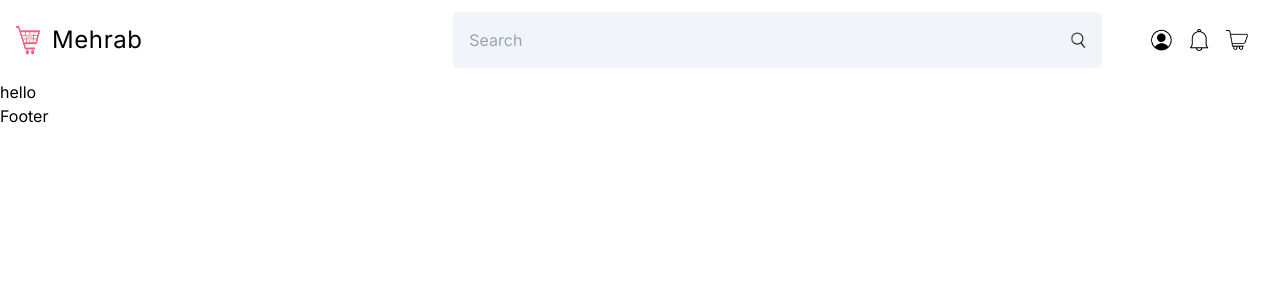
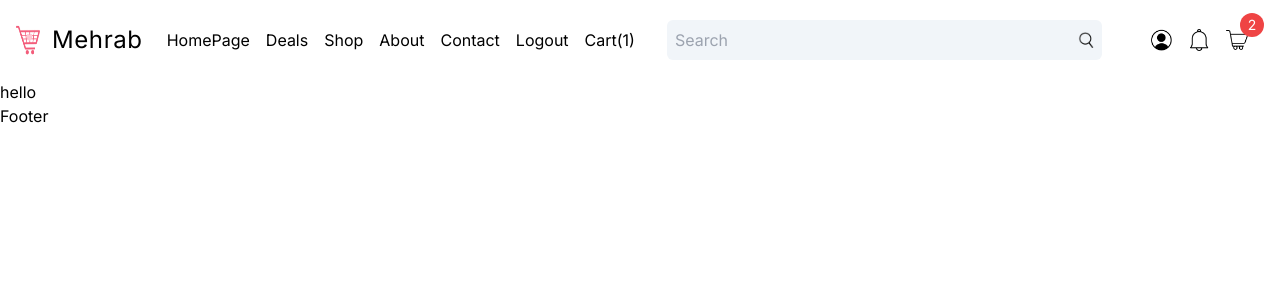
Before and after one commit to mehrab786/Lama, a Next.js app: page / in a window 1280 px wide. Shown: the top 300 px of the page. Built offline with nearby package versions, Linux system fonts and the light colour scheme.

Commit message:
5th commit

```diff
--- /dev/null
+++ b/app/components/CartModal.tsx
@@ -0,0 +1,80 @@
+"use client"
+
+import Image from 'next/image';
+import React from 'react'
+const CartModal = () => {
+
+const cartItems = true; // replace with your logic here
+
+
+  return (
+    <div className='absolute p-4 rounded-sm shadow-[0_3px_10px_rgb(0,0,0,0.2)] bg-white top-12 right-0 flex flex-col gap-6 z-20 w-max '>
+        {!cartItems ? (
+            <div>Your cart is empty.</div>
+        ) : (
+
+            // list
+        <>
+        <div className='flex flex-col gap-8'>
+            {/* cart items */}
+            <div className='flex gap-2 p-3'>
+                    <Image src= "https://images.pexels.com/photos/230544/pexels-photo-230544.jpeg?auto=compress&cs=tinysrgb&w=600" alt='' height={96} width={72} className='rounded-md object-cover '/>
+                <div className='flex flex-col justify-between w-full '>
+                {/* top section */}
+                   <div className='flex gap-8 items-center justify-between'>
+                     {/* tittle */}
+                     <h3 className='font-semibold'>Product Name</h3>
+                     <div className='p-1 bg-gray-50 rounded-sm'> $49 </div>
+                   </div>
+                    {/* description */}
+                    <div className='text-sm text-gray-500'> Product Description </div>
+
+                {/* bottom section */}
+                <div className='flex justify-between text-sm'>
+                    <span className='text-gray-500'>Qty. 2</span>
+                    <span className='text-blue-400 cursor-pointer '>Remove</span>
+                 </div>
+                </div>
+            </div>
+
+               {/* cart items */}
+               <div className='flex gap-2 p-3'>
+                    <Image src= "https://images.pexels.com/photos/230544/pexels-photo-230544.jpeg?auto=compress&cs=tinysrgb&w=600" alt='' height={96} width={72} className='rounded-md object-cover '/>
+                <div className='flex flex-col justify-between w-full '>
+                {/* top section */}
+                   <div className='flex gap-8 items-center justify-between'>
+                     {/* tittle */}
+                     <h3 className='font-semibold'>Product Name</h3>
+                     <div className='p-1 bg-gray-50 rounded-sm'> $49 </div>
+                   </div>
+                    {/* description */}
+                    <div className='text-sm text-gray-500'> Product Description </div>
+
+                {/* bottom section */}
+                <div className='flex justify-between text-sm'>
+                    <span className='text-gray-500'>Qty. 2</span>
+                    <span className='text-blue-400 cursor-pointer '>Remove</span>
+                 </div>
+                </div>
+            </div>
+        </div>
+
+       {/* bottom */}
+        <div className=''>
+            <div className='flex items-center justify-between font-semibold'>
+                <span className=''>Subtotal</span>
+                <span className="">$49</span>
+            </div>
+            <p className='text-gray-500 text-sm mt-2 mb-4'>loren sfhsbf fhefb ksjgfn </p>
+            <div className="flex justify-between items-center text-sm">
+                <button className='py-2 px-4 bg-gray-500 text-white rounded-md'>Checkout</button>
+                <button className='py-2 px-4 text-gray-500 rounded-md'>Continue Shopping</button>
+            </div>
+        </div>
+        </>
+        )}
+    </div>
+  )
+}
+
+export default CartModal
--- a/app/components/NavIcons.tsx
+++ b/app/components/NavIcons.tsx
@@ -1,13 +1,42 @@
 "use Client"
 import Image from 'next/image'
-import React from 'react'
+import Link from 'next/link';
+import { useRouter } from 'next/navigation';
+import React, { useState } from 'react'
+import CartModal from './CartModal';
 
 const NavIcons = () => {
+
+  const [isProfileOpen,setIsProfileOpen] =useState(false);
+  const [isCartOpen,setIsCartOpen] =useState(false);
+
+  const router = useRouter();
+
+  const isLoggedIn = false; // replace with your logic here
+
+
+  const handleProfile = () => {
+    if(!isLoggedIn){
+      router.push('/login');
+    }
+    setIsProfileOpen((prev) =>!prev);
+    }
+
+
   return (
-    <div className='hidden md:flex md:flex-row items-center justify-between gap-4 p-4'>
-        <Image src='/profile.png' alt='' height={22} width={22}/>
-        <Image src='/notification.png' alt='' height={22} width={22}/>
-        <Image src='/cart.png' alt='' height={22} width={22}/>
+    <div className='hidden md:flex md:flex-row items-center justify-between gap-4 p-4 relative'>
+        <Image src='/profile.png' alt='' height={22} width={22} className='cursor-pointer' onClick={handleProfile}/>
+        {isProfileOpen &&
+        <div className='absolute rounded-md text-sm top-12 left-0 p-4 shadow-[0_3px_10px_rgb(0,0,0,0.2)] z-20'>
+          <Link href='/'>Profile</Link>
+          <div className='mt-2 cursor-pointer'>Logout</div>
+        </div> }
+        <Image src='/notification.png' alt='' height={22} width={22} className='cursor-pointer'/>
+      <div className='relative cursor-pointer'>
+      <Image src='/cart.png' alt='' height={22} width={22} className='cursor-pointer' onClick={()=>setIsCartOpen((prev)=>!prev)}/>
+       <div className='absolute bg-red-500 text-sm rounded-full text-white h-6 w-6 flex items-center justify-center -top-4 -right-4'>2</div>
+      </div>
+      {isCartOpen && <CartModal/>}
     </div>
   )
 }
--- a/app/components/Navbar.tsx
+++ b/app/components/Navbar.tsx
@@ -20,16 +20,25 @@ const Navbar = () => {
       {/* bigger  screens */}
       <div className="hidden md:flex justify-between items-center gap-8 h-full">
         {/* Left side */}
-        <div className="w-1/3">
-          <Link href='/' className='md:flex md:flex-row gap-3'>
+        <div className="w-1/3 xl:w-1/2 flex items-center gap-12">
+             <Link href='/' className='md:flex md:flex-row gap-3'>
 
-            <Image src='/logo.png' width={24} height={24} alt='logo image'/>
-            <div className='text-2xl tracking-wide '>Mehrab</div>
-          </Link>
+                <Image src='/logo.png' width={24} height={24} alt='logo image'/>
+                <div className='text-2xl tracking-wide '>Mehrab</div>
+            </Link>
+               <div className='hidden xl:flex gap-4'>
+                    <Link href='/'>HomePage</Link>
+                    <Link href='/'>Deals</Link>
+                    <Link href='/'>Shop</Link>
+                    <Link href='/'>About</Link>
+                    <Link href='/'>Contact</Link>
+                    <Link href='/'>Logout</Link>
+                    <Link href='/'>Cart(1)</Link>
+               </div>
 
         </div>
         {/* right side */}
-        <div className="w-2/3 flex justify-between gap-8 items-center flex-row">
+        <div className="w-2/3 xl:w-1/2 flex justify-between gap-8 items-center flex-row">
           <Search/>
           <NavIcons/>
         </div>
--- a/app/components/Search.tsx
+++ b/app/components/Search.tsx
@@ -15,7 +15,7 @@ const Search = () => {
     }
   }
   return (
-    <form className='hidden md:flex md:flex-row md:flex-1 justify-between items-center gap-2 p-4 rounded-md
+    <form className='hidden md:flex md:flex-row md:flex-1 justify-between items-center gap-2 p-2 rounded-md
      bg-slate-100' onSubmit={handleSearch}>
       <input type="text" name='name' placeholder="Search" className='bg-transparent md:flex-1 outline-none' />
       <Image src= '/search.png' alt='' width={16} height={16} />
--- a/next.config.mjs
+++ b/next.config.mjs
@@ -1,4 +1,14 @@
 /** @type {import('next').NextConfig} */
-const nextConfig = {};
+const nextConfig = {
+    images: {
+        remotePatterns: [
+            {
+                protocol: 'https',
+                hostname: 'images.pexels.com',
+
+            },
+        ]
+    }
+};
 
 export default nextConfig;
```
